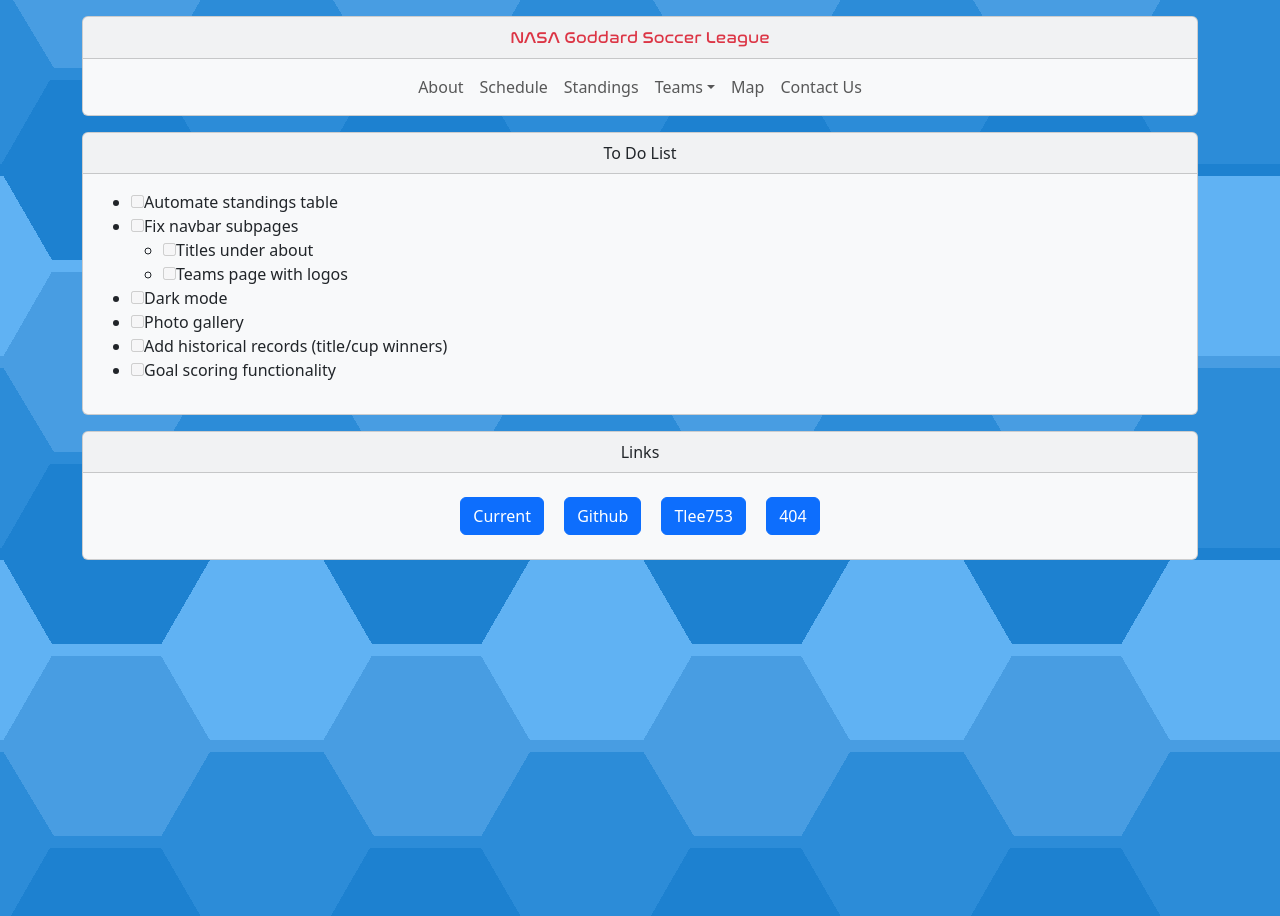
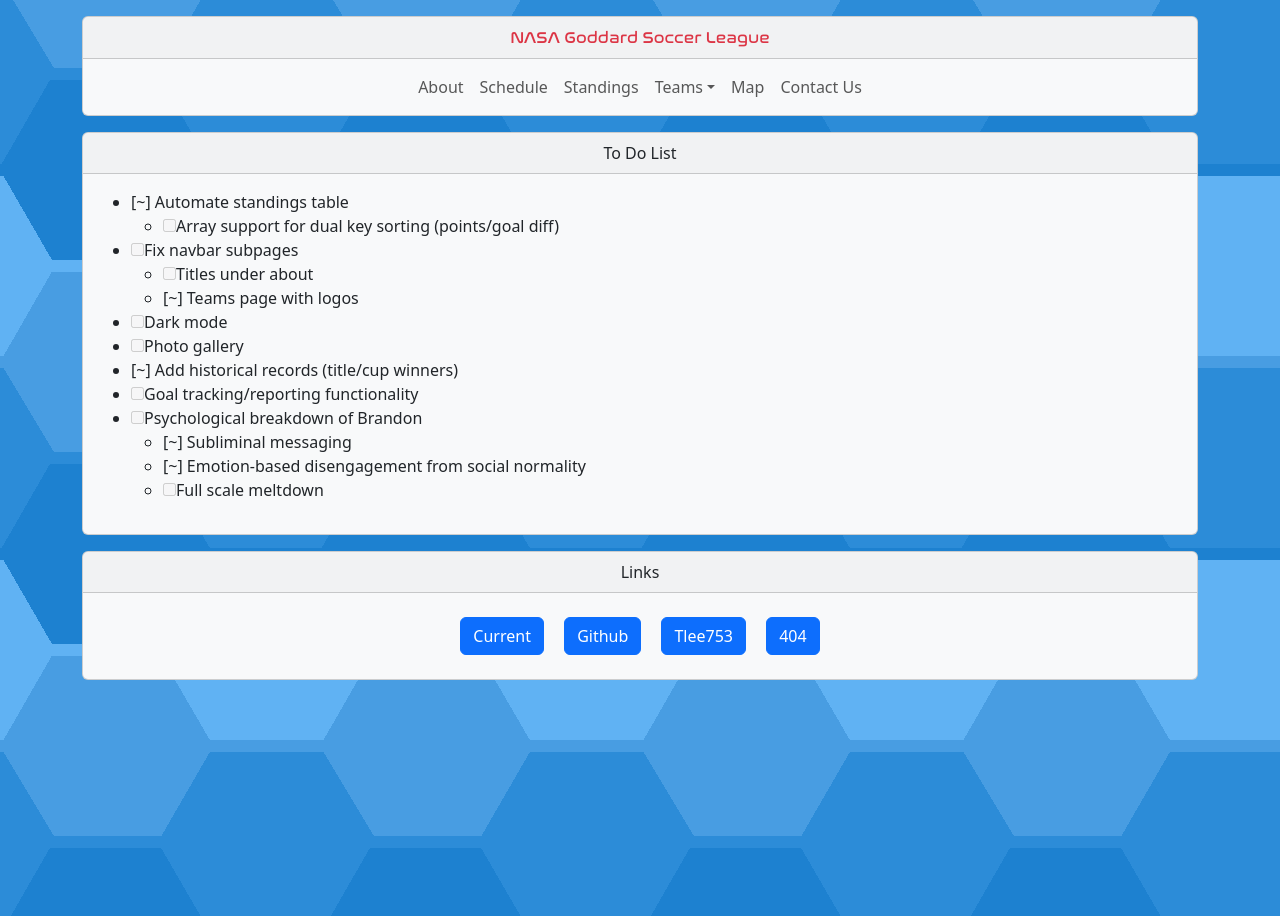
Before and after one commit to goddard-soccer/goddard-soccer.github.io, a Jekyll site: the page built from _pages/dev.md, in a window 1280 px wide. Built offline with Jekyll 4.4.1, drawn with Linux system fonts in a browser that asks for light colours.

Commit message:
Update dev.md

```diff
--- a/_pages/dev.md
+++ b/_pages/dev.md
@@ -11,14 +11,19 @@
 <div class="card-body">
 <div class="todo-list" markdown=1>
 
-- [ ] Automate standings table
+- [~] Automate standings table
+    - [ ] Array support for dual key sorting (points/goal diff)
 - [ ] Fix navbar subpages
     - [ ] Titles under about
-    - [ ] Teams page with logos
+    - [~] Teams page with logos
 - [ ] Dark mode
 - [ ] Photo gallery
-- [ ] Add historical records (title/cup winners)
-- [ ] Goal scoring functionality
+- [~] Add historical records (title/cup winners)
+- [ ] Goal tracking/reporting functionality
+- [ ] Psychological breakdown of Brandon
+    - [~] Subliminal messaging
+    - [~] Emotion-based disengagement from social normality
+    - [ ] Full scale meltdown
 
 </div>
 </div>
```
